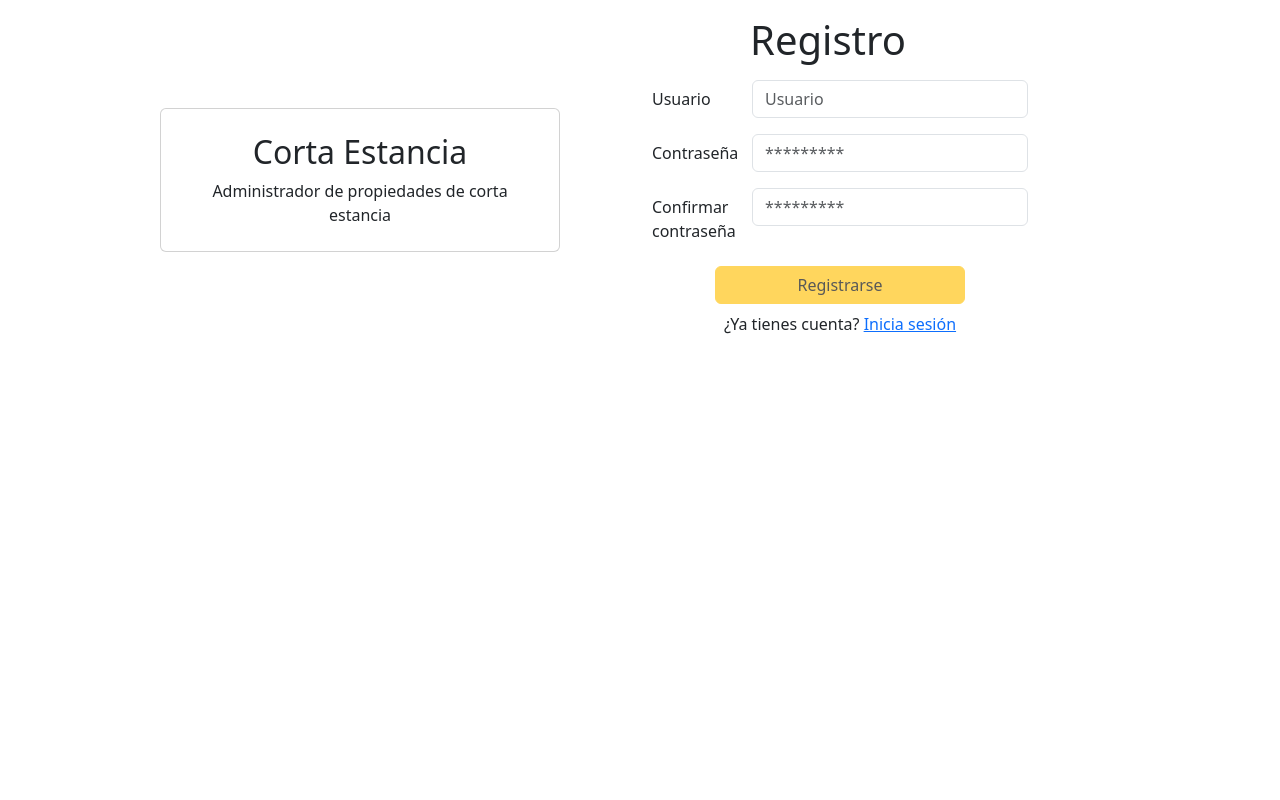
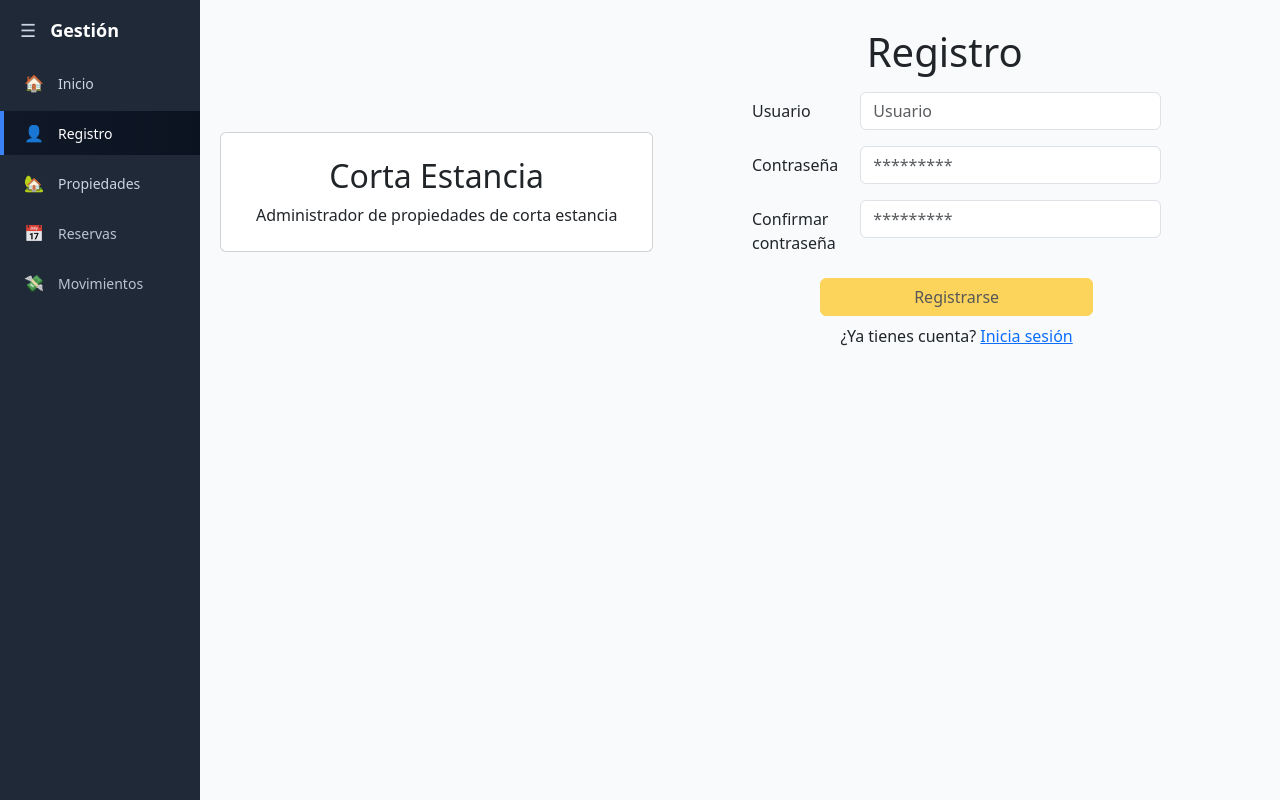
Before and after one commit to MISW-4201-ProcesosDesarrolloAgil/MISW4201-202611-Frontend-Grupo12, an Angular app: page /registro in a window 1280 px wide. Built offline with nearby package versions, Linux system fonts and the light colour scheme.

Commit message:
Avances Menu Principal

```diff
--- a/src/app/app.component.css
+++ b/src/app/app.component.css
@@ -0,0 +1,14 @@
+:host {
+	display: block;
+}
+.app-layout {
+	margin-left: 200px; /* leave space for sidebar */
+	min-height: 100vh;
+	background: #f8fafc;
+}
+.main-content {
+	padding: 20px;
+}
+
+/* Make main content scroll independently while sidebar stays fixed */
+html, body, :host, .app-layout { height: 100%; }
--- a/src/app/app.component.html
+++ b/src/app/app.component.html
@@ -1,2 +1,6 @@
-<h1></h1>
-<router-outlet></router-outlet>
+<app-sidebar></app-sidebar>
+<div class="app-layout">
+	<main class="main-content">
+		<router-outlet></router-outlet>
+	</main>
+</div>
--- a/src/app/app.component.ts
+++ b/src/app/app.component.ts
@@ -1,10 +1,11 @@
 import { Component } from '@angular/core';
 import { RouterOutlet } from '@angular/router';
+import { SidebarComponent } from './sidebar/sidebar.component';
 
 @Component({
   selector: 'app-root',
   standalone: true,
-  imports: [RouterOutlet],
+  imports: [RouterOutlet, SidebarComponent],
   templateUrl: './app.component.html',
   styleUrls: ['./app.component.css']
 })
--- /dev/null
+++ b/src/app/sidebar/sidebar.component.css
@@ -0,0 +1,72 @@
+.sidebar {
+  width: 200px;
+  height: 100vh;
+  position: fixed;
+  left: 0;
+  top: 0;
+  background: #1f2937;
+  color: #fff;
+  display: flex;
+  flex-direction: column;
+  padding: 16px 0;
+  box-sizing: border-box;
+}
+.sidebar .brand {
+  display: flex;
+  align-items: center;
+  gap: 8px;
+  font-weight: 700;
+  padding: 0 14px 16px 14px;
+  font-size: 18px;
+  color: #fff;
+}
+.sidebar .brand .toggle{
+  background: transparent;
+  border: none;
+  color: #cbd5e1;
+  font-size: 18px;
+  cursor: pointer;
+}
+.sidebar .brand .title{ display:inline-block; }
+.sidebar .menu {
+  list-style: none;
+  padding: 0;
+  margin: 0;
+  display: flex;
+  flex-direction: column;
+  gap: 6px;
+}
+.sidebar .menu li a {
+  display: flex;
+  align-items: center;
+  gap: 12px;
+  padding: 10px 18px;
+  color: #cbd5e1;
+  text-decoration: none;
+  border-left: 4px solid transparent;
+}
+.sidebar .menu li a:hover {
+  background: rgba(255,255,255,0.03);
+  color: #fff;
+}
+.sidebar .menu li.active a {
+  background: linear-gradient(90deg, #111827, #0b1220);
+  color: #fff;
+  border-left-color: #3b82f6;
+}
+.sidebar .menu li .icon {
+  width: 24px;
+  text-align: center;
+}
+.sidebar .menu li .label {
+  font-size: 14px;
+}
+.sidebar .menu li.note a { opacity: 0.9; }
+
+/* Ensure the sidebar is above routed content */
+.sidebar { z-index: 10; }
+
+/* Collapsed state: icons only */
+.sidebar.collapsed { width: 64px; }
+.sidebar.collapsed .label, .sidebar.collapsed .brand .title { display: none; }
+.sidebar.collapsed .menu li a { justify-content: center; padding: 10px 0; }
--- /dev/null
+++ b/src/app/sidebar/sidebar.component.html
@@ -0,0 +1,38 @@
+<nav class="sidebar" [class.collapsed]="collapsed" aria-label="Main navigation">
+  <div class="brand">
+    <button class="toggle" (click)="toggle()" aria-label="Toggle sidebar">☰</button>
+    <span class="title">Gestión</span>
+  </div>
+  <ul class="menu">
+    <li routerLinkActive="active" [routerLinkActiveOptions]="{ exact: true }">
+      <a [routerLink]="['/']" title="Inicio">
+        <span class="icon" aria-hidden="true">🏠</span>
+        <span class="label">Inicio</span>
+      </a>
+    </li>
+    <li routerLinkActive="active" [routerLinkActiveOptions]="{ exact: true }">
+      <a [routerLink]="['/registro']" title="Registro">
+        <span class="icon" aria-hidden="true">👤</span>
+        <span class="label">Registro</span>
+      </a>
+    </li>
+    <li routerLinkActive="active" [routerLinkActiveOptions]="{ exact: true }">
+      <a [routerLink]="['/propiedades']" title="Propiedades">
+        <span class="icon" aria-hidden="true">🏡</span>
+        <span class="label">Propiedades</span>
+      </a>
+    </li>
+    <li class="note" title="Selecciona una propiedad para acceder" >
+      <a href="#" (click)="goTo('/propiedades', $event)">
+        <span class="icon" aria-hidden="true">📅</span>
+        <span class="label">Reservas</span>
+      </a>
+    </li>
+    <li class="note" title="Selecciona una propiedad para acceder">
+      <a href="#" (click)="goTo('/propiedades', $event)">
+        <span class="icon" aria-hidden="true">💸</span>
+        <span class="label">Movimientos</span>
+      </a>
+    </li>
+  </ul>
+</nav>
--- /dev/null
+++ b/src/app/sidebar/sidebar.component.ts
@@ -0,0 +1,25 @@
+import { Component } from '@angular/core';
+import { RouterModule, Router } from '@angular/router';
+import { CommonModule } from '@angular/common';
+
+@Component({
+  selector: 'app-sidebar',
+  standalone: true,
+  imports: [CommonModule, RouterModule],
+  templateUrl: './sidebar.component.html',
+  styleUrls: ['./sidebar.component.css']
+})
+export class SidebarComponent {
+  collapsed = false;
+
+  constructor(private router: Router) {}
+
+  toggle() {
+    this.collapsed = !this.collapsed;
+  }
+
+  goTo(path: string, event?: Event) {
+    if (event) { event.preventDefault(); }
+    this.router.navigate([path]);
+  }
+}
--- a/src/environments/environment.ts
+++ b/src/environments/environment.ts
@@ -1,4 +1,4 @@
 export const environment = {
     production: false,
-    apiUrl: 'https://git.heroku.com/procesos.git'
+    apiUrl: 'http://127.0.0.1:5000'
   };
--- a/src/styles.css
+++ b/src/styles.css
@@ -1,8 +1,15 @@
 /* You can add global styles to this file, and also import other style files */
+/* Make the root content full width so the fixed sidebar doesn't leave a white gap */
 .content {
-    max-width: 960px;
-    margin: auto;
-  }
+    max-width: none;
+    width: 100%;
+    margin: 0;
+}
+
+/* Match page background to app layout */
+body {
+    background: #f8fafc;
+}
 
 td {
     text-align: center;
```
Also changed, not shown: 1 other file (tests, documents, lock files or other folders).
